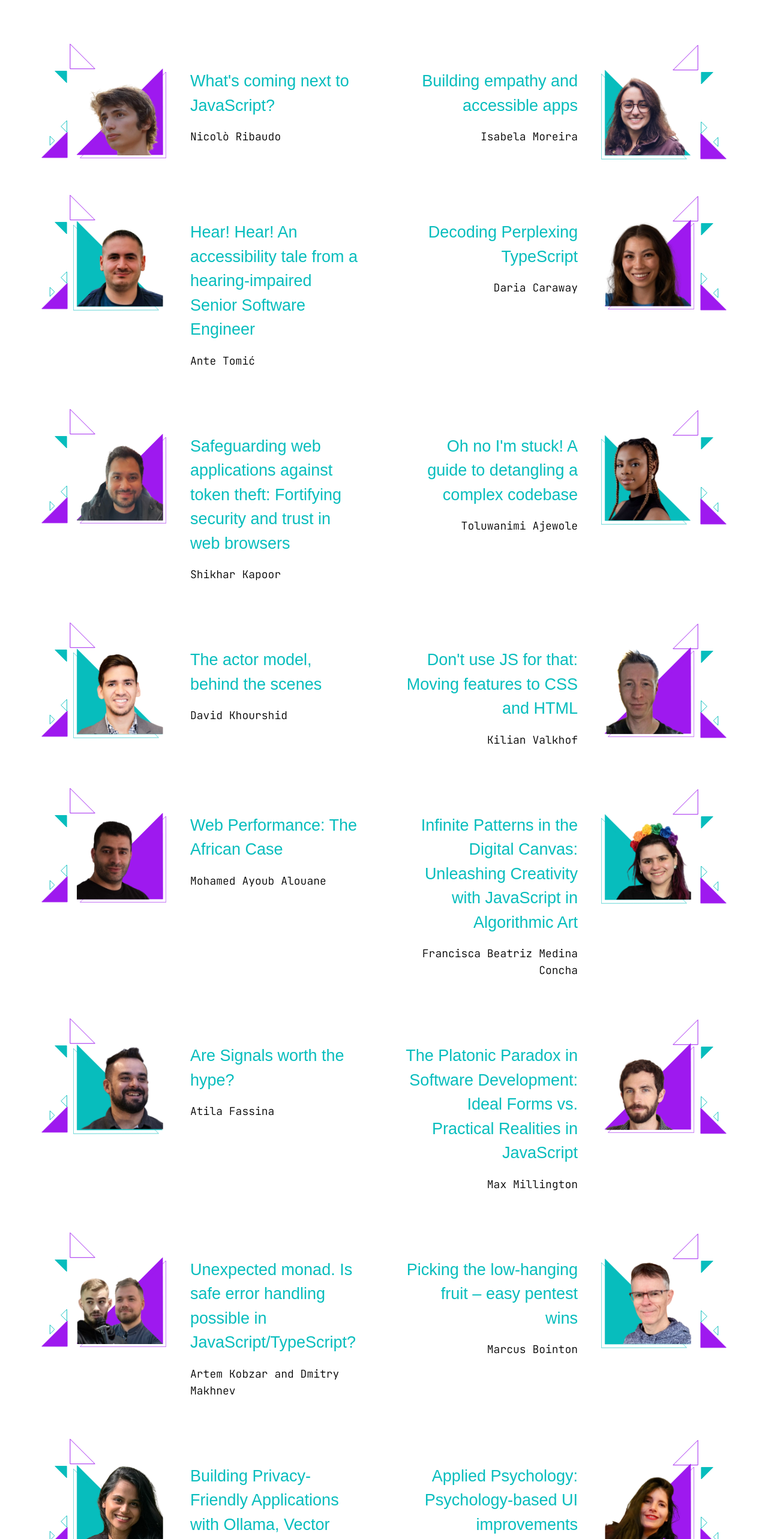
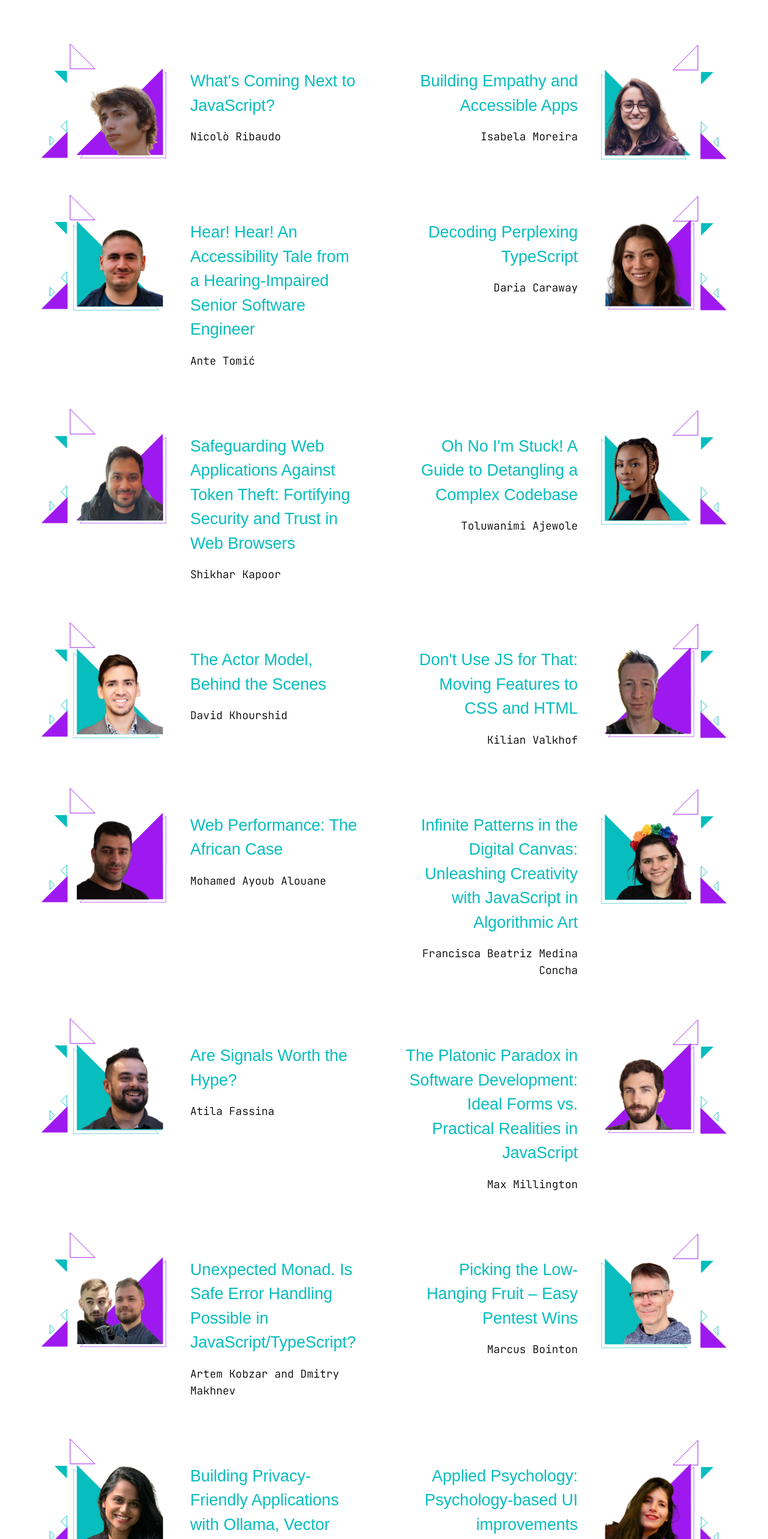
Before and after one commit to JSConfBp/2024.jsconfbp.com, a Next.js app: page / in a window 1280 px wide. Shown: the part 880-3446 px from the top of the page at 60% size. Built offline with nearby package versions, Linux system fonts and the light colour scheme; a web font is replaced by a local one.

Commit message:
title case talk titles

```diff
--- a/data/talks.ts
+++ b/data/talks.ts
@@ -96,7 +96,7 @@ const TALKS = [
       imageAlign: "right",
     },
     talk: {
-      title: "What's coming next to JavaScript?",
+      title: "What's Coming Next to JavaScript?",
       abstract: `JavaScript is continuously evolving, with new features coming every year. Some say that it happens to fast, but everybody wishes some specific proposal would be implemented by browser _right now_.
 
 What new features can we use in 2024, and what can we expect soon? What are some more long-term proposed features that will have a potential huge impact of the ecosystem? We'll go together through these questions, while learning at the same time how JavaScript gets standardized!`,
@@ -130,7 +130,7 @@ Isabela is a huge fan of the intersection of code and design and loves mechanica
       imageAlign: "left",
     },
     talk: {
-      title: "Building empathy and accessible apps",
+      title: "Building Empathy and Accessible Apps",
       abstract: `Everyone knows accessibility is important, but even with the best of intentions, we still might not be achieving an accessible design in our apps. In this talk, I'll help the audience build their empathy for disabled users through the eyes of someone in the disabled community (myself), while giving them the tools they need to tackle accessibility both from a design and implementation standpoint.`,
       socialShareImage: "social-share/isabela.png",
       youtubeId: "",
@@ -173,7 +173,7 @@ When he steps away from coding, Ante enjoys discovering new music, long and scen
     },
     talk: {
       title:
-        "Hear! Hear! An accessibility tale from a hearing-impaired Senior Software Engineer",
+        "Hear! Hear! An Accessibility Tale from a Hearing-Impaired Senior Software Engineer",
       abstract: `If someone is talking to you, you can hear them well, but what if you couldn’t? Explore the world of a hearing-impaired developers and understand the struggles, triumphs, and tips for inclusivity in this inspirational and experiential session. Join to hear an experiential story and an unique journey that shows that dability is no barrier to success in tech. Discover how to make your applications and content accessible to those with hearing loss, and learn how to collaborate effectively with hearing-impaired developers and support them. Don't miss this exciting opportunity to break down barriers and unlock the potential of inclusive development.`,
       socialShareImage: "social-share/ante.png",
       youtubeId: "",
@@ -234,7 +234,7 @@ When he steps away from coding, Ante enjoys discovering new music, long and scen
     },
     talk: {
       title:
-        "Safeguarding web applications against token theft: Fortifying security and trust in web browsers",
+        "Safeguarding Web Applications Against Token Theft: Fortifying Security and Trust in Web Browsers",
       abstract: `While standards such as OAuth 2.0 have effectively established a robust framework for addressing the complexities of Authentication and Authorization, web developers all over the world often grapple with the challenge of securely storing and retrieving the tokens essential for these purposes, particularly in browsers.
 
 In my talk, I aim to introduce a fresh approach for generating and storing tokens known as DPoP (Demonstrating Proof of Possession). DPoP is an emerging standard that extends the current OAuth 2.0 framework, offering an innovative solution to the challenges faced by web developers in token management. This approach is a potential game changer, that can significantly elevate the security of prevalent authentication and authorization mechanisms on the web today.
@@ -277,7 +277,7 @@ In my talk, I aim to introduce a fresh approach for generating and storing token
       imageAlign: "left",
     },
     talk: {
-      title: "Oh no I'm stuck! A guide to detangling a complex codebase",
+      title: "Oh No I'm Stuck! A Guide to Detangling a Complex Codebase",
       abstract: `Good news: You are a new joiner in your dream company or picking up an exciting new JS project.
 
 Bad news: You are stuck trying to comprehend the whole system. Much like an actual spider web, complex codebases are intricate systems made up of lines of code, each telling their own story. Cue doubts and imposter syndrome.
@@ -312,7 +312,7 @@ But even better news: The great news is that we are comfortable with breaking do
       imageAlign: "right",
     },
     talk: {
-      title: "The actor model, behind the scenes",
+      title: "The Actor Model, Behind the Scenes",
       abstract: `Let's set the stage. You have a complicated application with many parts that need to work together, and you want to avoid making your code an unscripted mess. Enter the Actor Model, a very old concept that is relevant now more than ever. In this talk, you'll learn how the actor model orchestrates tasks, ensuring each actor knows its part, communicates effectively, and remains isolated from potential mishaps. We'll rehearse with some practical, visual demos showing how actors can be useful in the frontend, backstage (er, backend), and everywhere in-between, so that your code can give its very best performance.`,
       socialShareImage: "social-share/david.png",
       youtubeId: "",
@@ -352,7 +352,7 @@ But even better news: The great news is that we are comfortable with breaking do
       imageAlign: "left",
     },
     talk: {
-      title: "Don't use JS for that: Moving features to CSS and HTML",
+      title: "Don't Use JS for That: Moving Features to CSS and HTML",
       abstract: `If you've been building websites for a while you ""know"" that some things require JS and that's just the way it is. Turns out, spec writers and browser makers both are working hard to find common JS patterns and implementing them in CSS and HTML. Things like accordions, auto-suggest, smooth scrolling, dialogs are all available without JS. Looking a little ahead, things like parallax scrolling, styleable selects and component-dependent styling are expected to make their CSS-debut as well.
 
 In this talk I go through common patterns, explain how they can be implemented in CSS and HTML, how that's better and what accessibility implications they have, both for features available today and feature available soon™️.`,
@@ -470,7 +470,7 @@ We'll journey through the evolution of algorithmic art, showcasing how JavaScrip
       imageAlign: "right",
     },
     talk: {
-      title: "Are Signals worth the hype?",
+      title: "Are Signals Worth the Hype?",
       abstract:
         "From basically every framework across the board to TC39, signals are all the rage nowadays. A lot has been said about the performance benefits, but that's not all it is. Let's talk about how signals provides a better mental model to render user interfaces, and how they make developing apps more predictable and, likely, error-free.",
       socialShareImage: "social-share/atila.png",
@@ -513,7 +513,7 @@ We'll journey through the evolution of algorithmic art, showcasing how JavaScrip
       hours: "10:00 - 10:30",
     },
   },
-{
+  {
     published: false,
     scheduleOnly: true,
     schedule: {
@@ -523,7 +523,7 @@ We'll journey through the evolution of algorithmic art, showcasing how JavaScrip
       subTitle: "",
     },
   },
- {
+  {
     published: true,
     slug: "artem-and-dmitry",
     speaker: {
@@ -548,7 +548,7 @@ We'll journey through the evolution of algorithmic art, showcasing how JavaScrip
     },
     talk: {
       title:
-        "Unexpected monad. Is safe error handling possible in JavaScript/TypeScript?",
+        "Unexpected Monad. Is Safe Error Handling Possible in JavaScript/TypeScript?",
       abstract: `Error handling is an extremely hard part of every JavaScript project that can produce a lot of bugs. Usually, developers use just the try/catch as a standard approach for the error handling, which is not so ideal solution because this statement catches anything which was thrown by the “throw” statement, as results developer:
 
       - need extra conditions for handling restricted classes of exceptions;
@@ -584,7 +584,7 @@ We'll journey through the evolution of algorithmic art, showcasing how JavaScrip
       imageAlign: "right",
     },
     talk: {
-      title: "Picking the low-hanging fruit – easy pentest wins",
+      title: "Picking the Low-Hanging Fruit – Easy Pentest Wins",
       abstract: `Penetration tests are a critical step in securing web services, but often much of their effort is wasted reporting simple things that can easily be avoided in advance.
 We will look at security issues that are often found in pentests at all levels in the deployment stack, concentrating on those that can be resolved quickly and easily in one place (in any language), and show how to fix them, freeing up expensive pentester resources for tackling more complex challenges.`,
       socialShareImage: "social-share/marcus.png",
@@ -691,7 +691,7 @@ In this talk, we’ll see
       imageAlign: "left",
     },
     talk: {
-      title: "Encrypting data in the Browser - Exploring Web Crypto APIs",
+      title: "Encrypting Data in the Browser - Exploring Web Crypto APIs",
       abstract: `Have you ever considered securing your app data within the browser? Let’s understand how encrypting your data in the browser enhances overall security.
 
       In this talk Aakansha will be deep-diving into the world of Web Crypto APIs, starting from key generation, various encryption algorithms, implementation techniques, and more. The session will include live demos, coding examples, and a fun side project that she created as a result of learning about the Web Crypto APIs. Let’s set out on a collaborative learning adventure and delve into the functionalities of Web Crypto APIs.`,
@@ -764,7 +764,7 @@ In this talk, we’ll see
       imageAlign: "left",
     },
     talk: {
-      title: "Frameworkless, frictionless, free",
+      title: "Frameworkless, Frictionless, Free",
       abstract: `You awaken in the barren wasteland of your mind. Released from the shackles of your NPM dependencies, you are alone, but free. With only your trusty TypeScript compiler at your side, how much can you build? How far can you go? And when you get there, will you find only despair... or joy?
 
 Time to find out.`,
```
